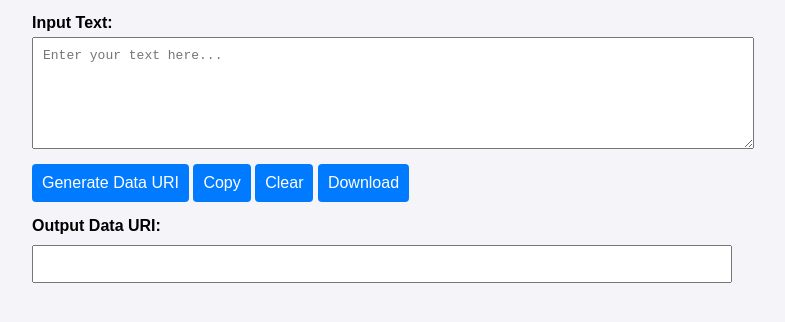
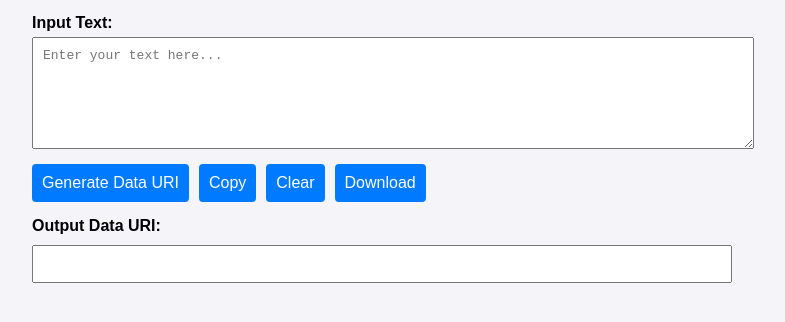
Before and after one commit to Devamm007/data-uri-generator-t7t9B8, a plain HTML site: page index.html in a window 1280 px wide. Shown: the part 98-420 px from the top of the page, without its empty margins (258-1043 px from the left). Drawn offline with Linux system fonts and the light colour scheme.

Commit message:
Round 2: Update styles.css

```diff
--- a/styles.css
+++ b/styles.css
@@ -25,8 +25,12 @@ textarea {
   margin-top: 5px;
   resize: vertical;
 }
+.button-group {
+  margin-top: 15px;
+  display: flex;
+  gap: 10px;
+}
 button {
-  margin-top: 15px;
   padding: 10px;
   font-size: 1em;
   cursor: pointer;
```
